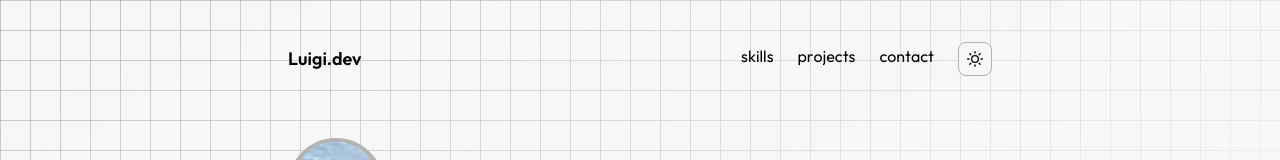
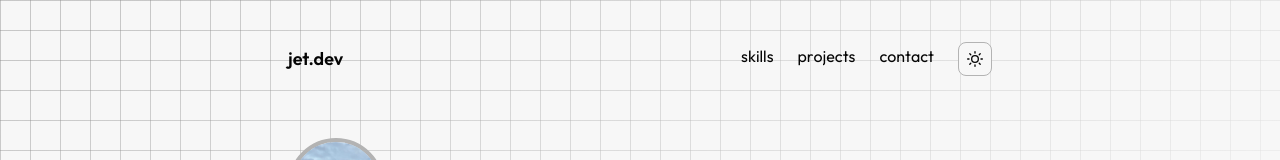
Before and after one commit to Luigijet/portfolio, a React (Vite) app: page / in a window 1280 px wide. Shown: the top 160 px of the page. Built offline with nearby package versions, Linux system fonts and the light colour scheme.

Commit message:
Update navbar.tsx

```diff
--- a/src/components/sections/navbar.tsx
+++ b/src/components/sections/navbar.tsx
@@ -23,7 +23,7 @@ export default function Navbar() {
         {/* Logo/Brand link
          */}
         <a href="/" className="text-lg font-semibold text-foreground">
-          Luigi.dev
+          jet.dev
         </a>
 
         {/* Desktop navigation menu */}
```
